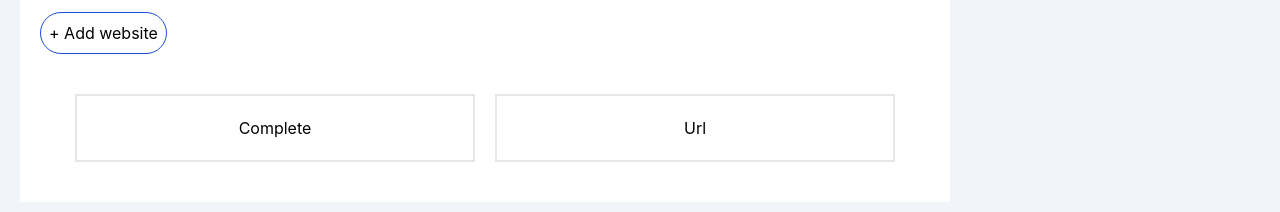
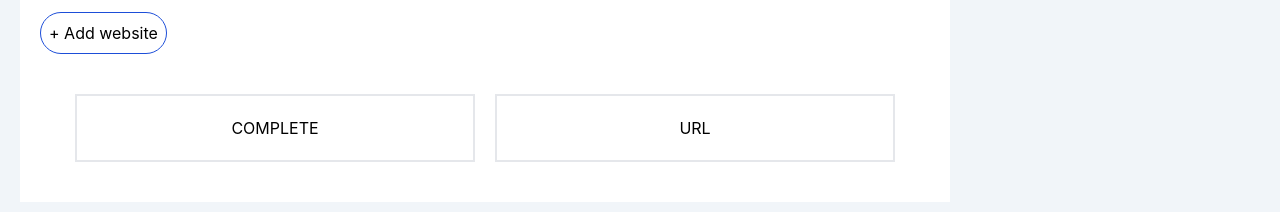
Before and after one commit to shohan-ch/qr-scanner, a React (Create React App) app: page / in a window 1280 px wide. Shown: the part 1369-1581 px from the top of the page. Built offline with nearby package versions, Linux system fonts and the light colour scheme.

Commit message:
Button radio move to separate component

```diff
--- /dev/null
+++ b/src/components/Forms/ButtonRadio.jsx
@@ -0,0 +1,25 @@
+const ButtonRadio = (props) => {
+  const { value, label, groupName, handleChange } = props;
+  return (
+    <>
+      <div>
+        <input
+          onChange={handleChange}
+          type="radio"
+          name={groupName}
+          value={value}
+          className="appearance-none peer"
+          id={value}
+        />
+        <label
+          htmlFor={value}
+          className="p-5 w-[400px] text-center border-2 block peer-checked:border-blue-600 peer-checked:rounded-md"
+        >
+          {label.toUpperCase()}
+        </label>
+      </div>
+    </>
+  );
+};
+
+export default ButtonRadio;
--- a/src/components/Location/LocationInputContainer.jsx
+++ b/src/components/Location/LocationInputContainer.jsx
@@ -1,38 +1,21 @@
+import ButtonRadio from "../Forms/ButtonRadio";
+
 const LocationInputContainer = () => {
+  const buttonRadioValues = ["complete", "url"];
+
   return (
     <>
       <div className="flex justify-center mt-4 gap-x-5">
-        <div>
-          <input
-            type="radio"
-            name="locationButtonInput"
-            value={"complete"}
-            className="appearance-none peer"
-            id="radio1"
-          />
-          <label
-            htmlFor="radio1"
-            className="p-5 w-[400px] text-center border-2 block peer-checked:border-blue-600 peer-checked:rounded-md"
-          >
-            Complete
-          </label>
-        </div>
-
-        <div>
-          <input
-            value={"url"}
-            type="radio"
-            name="locationButtonInput"
-            className="appearance-none peer"
-            id="radio2"
-          />
-          <label
-            htmlFor="radio2"
-            className="p-5 w-[400px] text-center border-2 block peer-checked:border-blue-600 peer-checked:rounded-md"
-          >
-            Url
-          </label>
-        </div>
+        {buttonRadioValues &&
+          buttonRadioValues.map((value, index) => (
+            <ButtonRadio
+              key={index}
+              label={value}
+              value={value}
+              groupName="locationButtonInput"
+              handleChange={(e) => console.log(e.target.value)}
+            />
+          ))}
       </div>
     </>
   );
```
